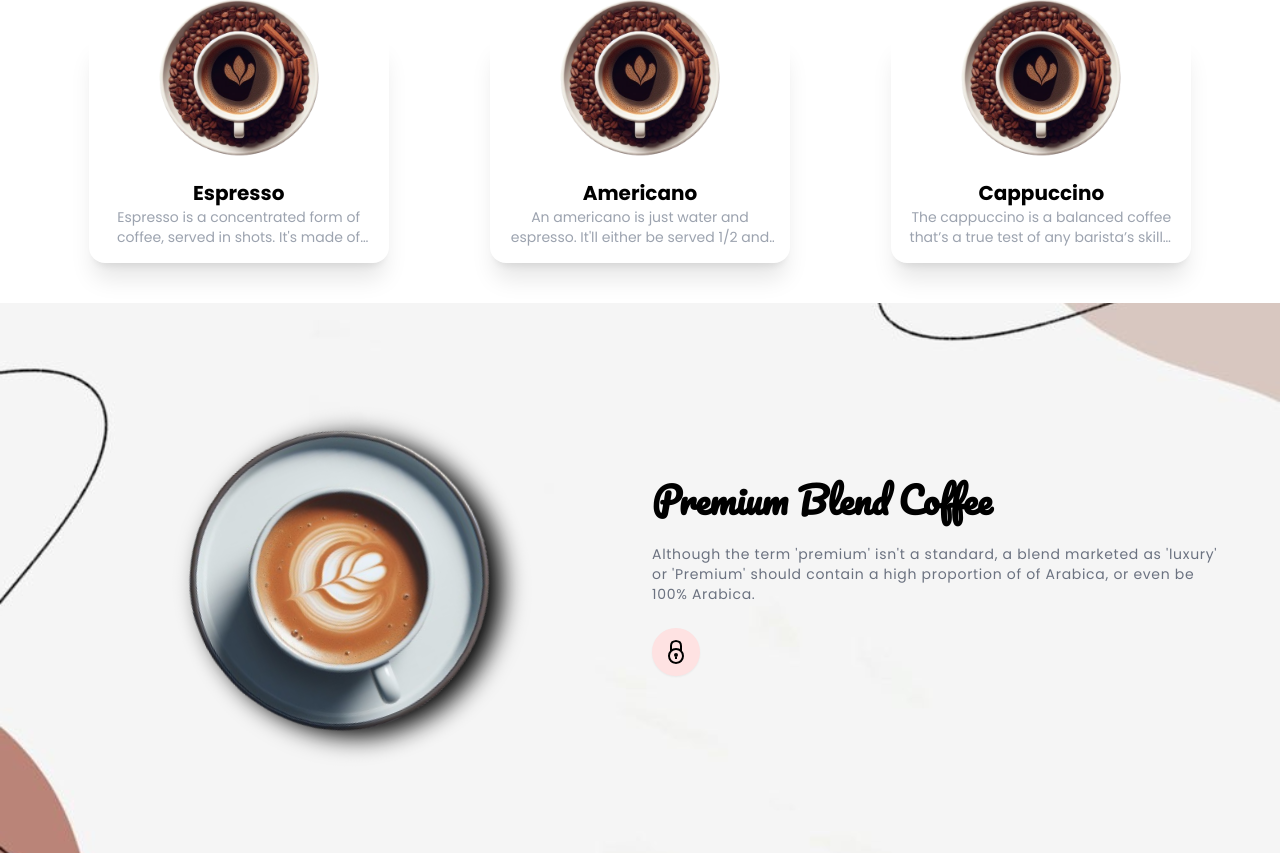
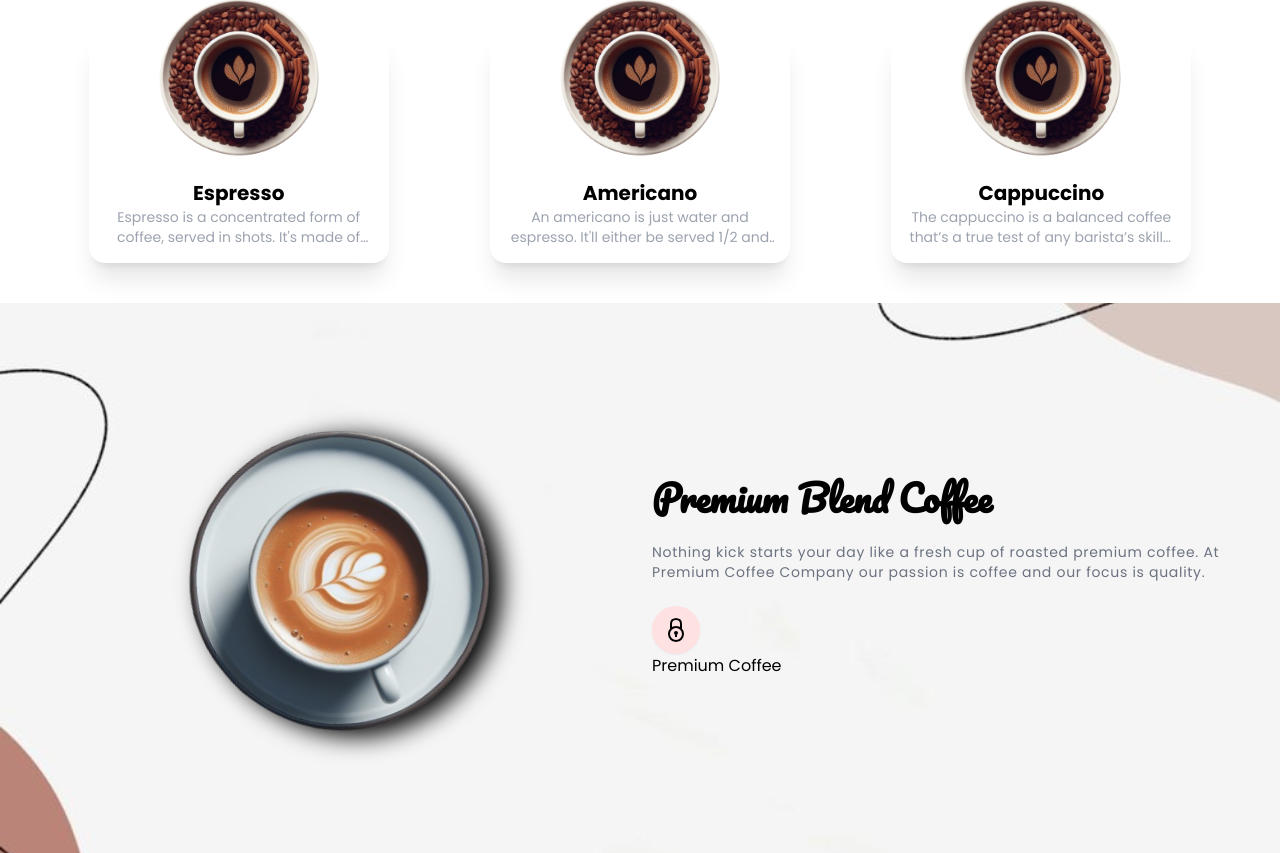
Before and after one commit to aadarshraj02/Coffee-cafe, a React (Vite) app: page / in a window 1280 px wide. Shown: the part 787-1640 px from the top of the page. Built offline with nearby package versions, Linux system fonts and the light colour scheme; a web font is replaced by a local one.

Commit message:
updated text added span

```diff
--- a/src/components/Banner.jsx
+++ b/src/components/Banner.jsx
@@ -27,14 +27,15 @@ const Banner = () => {
                 Premium Blend Coffee
               </h1>
               <p className="text-sm text-gray-500 tracking-wider leading-5">
-                Although the term 'premium' isn't a standard, a blend marketed
-                as 'luxury' or 'Premium' should contain a high proportion of of
-                Arabica, or even be 100% Arabica.
+                Nothing kick starts your day like a fresh cup of roasted premium
+                coffee. At Premium Coffee Company our passion is coffee and our
+                focus is quality.
               </p>
               <div className="grid grid-cols-2 gap-6 ">
                 <div>
                   <div>
                     <GrSecure className="text-2xl h-12 w-12 shadow-sm p-3 rounded-full bg-red-100 " />
+                    <span>Premium Coffee </span>
                   </div>
                 </div>
               </div>
```
